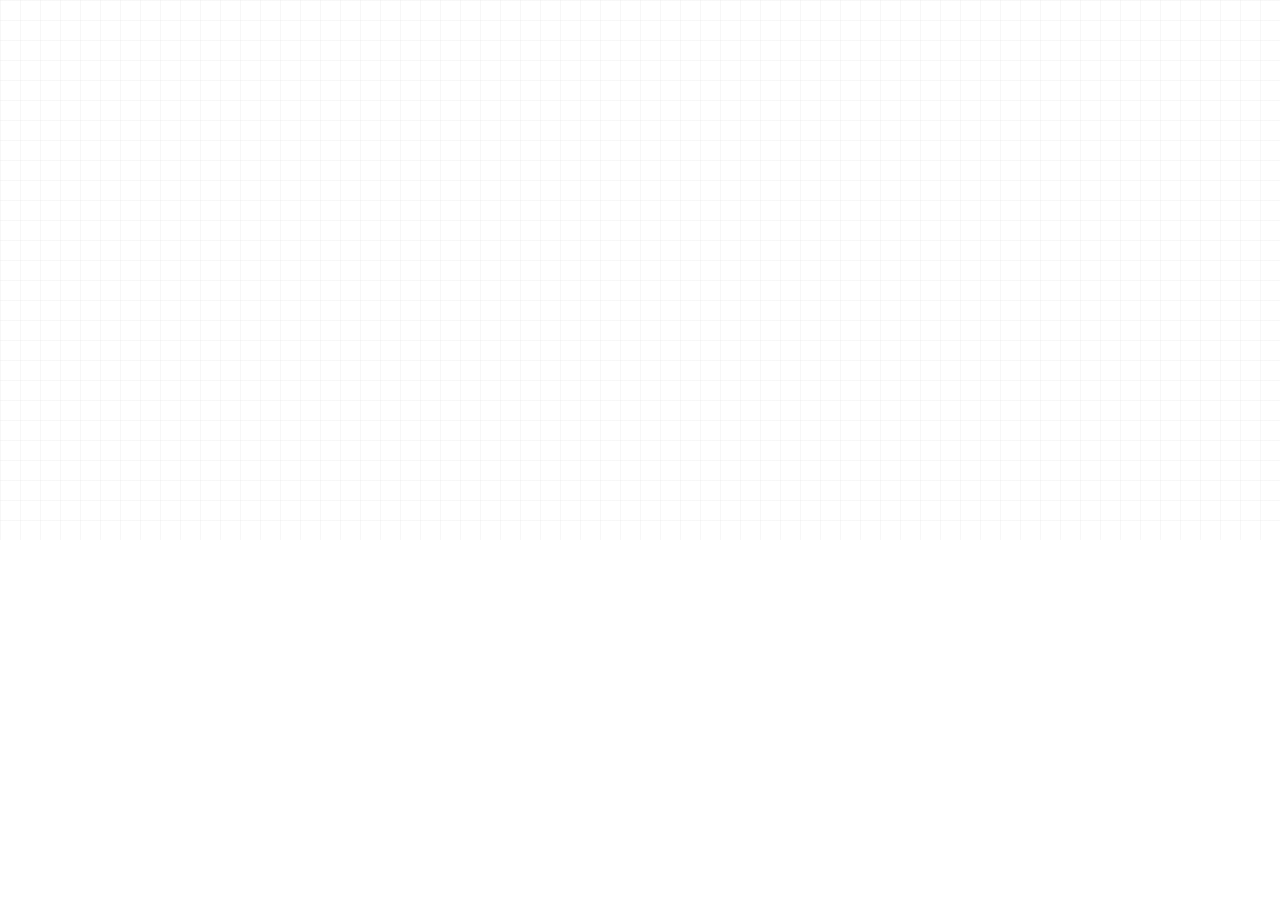
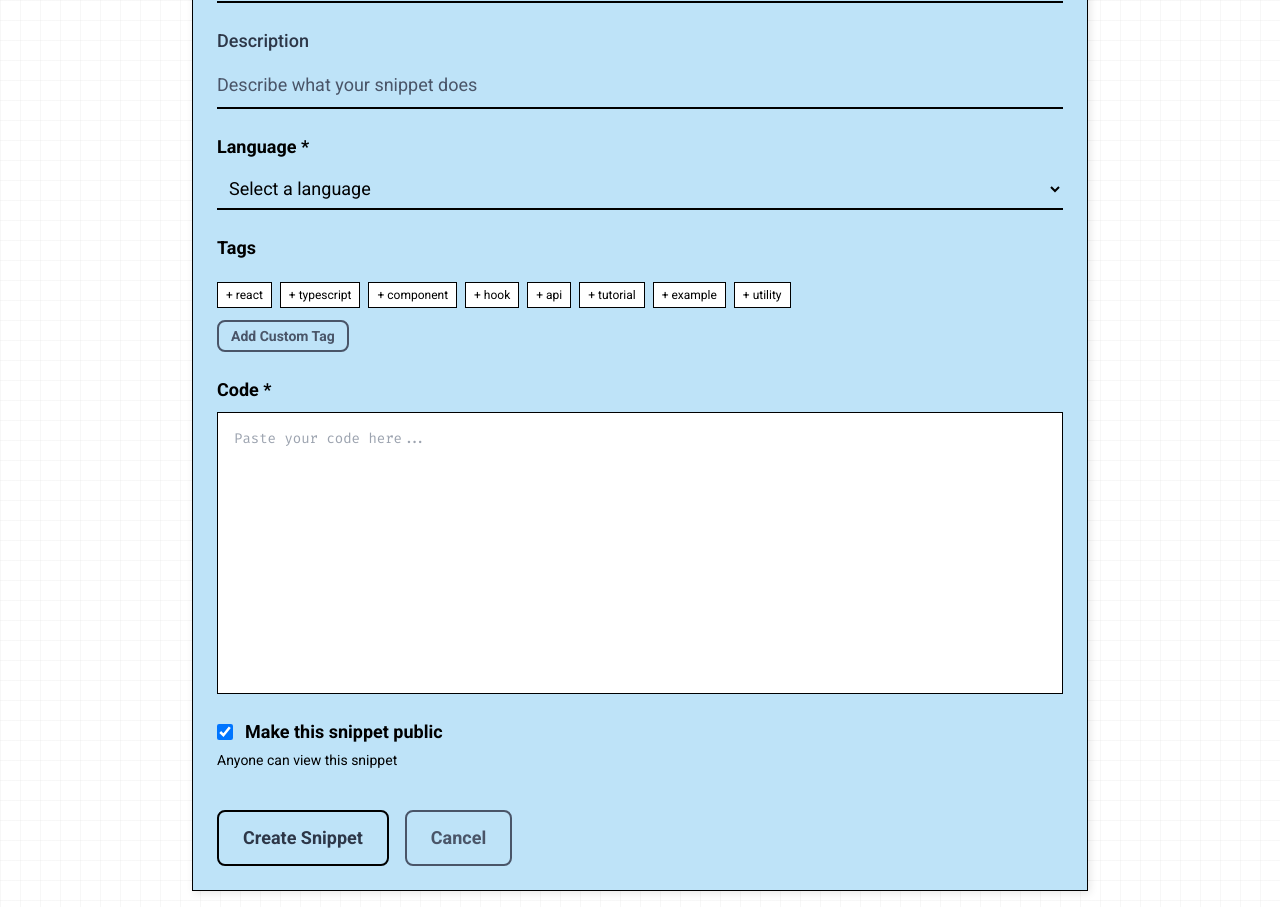
Before and after one commit to rtrevizo18/tecspacs, a React (Create React App) app in the folder frontend/: page /new in a window 1280 px wide. Shown: the part 260-1167 px from the top of the page. Before the commit the page ends 800 px from the top, so only its background shows below. Built offline with nearby package versions, Linux system fonts and the light colour scheme.

Commit message:
add:new snippet page

```diff
--- a/frontend/src/App.tsx
+++ b/frontend/src/App.tsx
@@ -4,6 +4,7 @@ import Navigation from "./components/Navigation";
 import Dashboard from "./pages/Dashboard";
 import ViewSnippet from "./pages/ViewSnippet";
 import UserProfile from "./pages/UserProfile";
+import NewSnippet from "./pages/NewSnippet";
 import AuthCarousel from "./components/AuthCarousel";
 
 function App() {
@@ -15,6 +16,7 @@ function App() {
           <Route path="/" element={<Dashboard />} />
           <Route path="/view/:id" element={<ViewSnippet />} />
           <Route path="/user/:uid" element={<UserProfile />} />
+          <Route path="/new" element={<NewSnippet />} />
           <Route path="/auth" element={<AuthCarousel />} />
           <Route path="/login" element={<AuthCarousel />} />
           <Route path="/register" element={<AuthCarousel />} />
--- a/frontend/src/components/Navigation.tsx
+++ b/frontend/src/components/Navigation.tsx
@@ -1,11 +1,12 @@
 import React, { useState } from "react";
-import { Link } from "react-router-dom";
+import { Link, useNavigate } from "react-router-dom";
 import OutlineButton from "./OutlineButton";
 import { getCurrentUser } from "../data/mockData";
 
 const Navigation: React.FC = () => {
   const [searchQuery, setSearchQuery] = useState("");
   const currentUser = getCurrentUser();
+  const navigate = useNavigate();
 
   return (
     <nav className="fixed top-0 left-0 right-0 bg-sketch-white border-b border-pen-black z-50 px-4 py-3">
@@ -32,10 +33,10 @@ const Navigation: React.FC = () => {
         <div className="flex items-center gap-6">
           {currentUser ? (
             <>
-              <OutlineButton size="small" onClick={() => {}}>
+              <OutlineButton size="small" onClick={() => navigate("/new")}>
                 New Snippet
               </OutlineButton>
-              <div className="flex items-center gap-2">
+              <Link to={`/user/${currentUser.id}`} className="flex items-center gap-2 hover:opacity-80 transition-opacity">
                 <div className="w-8 h-8 bg-sticky-default border border-pen-black rounded-full flex items-center justify-center">
                   <span className="text-sm font-bold">
                     {currentUser.name.charAt(0)}
@@ -44,14 +45,14 @@ const Navigation: React.FC = () => {
                 <span className="text-text-primary font-medium">
                   {currentUser.name}
                 </span>
-              </div>
+              </Link>
             </>
           ) : (
             <>
-              <OutlineButton size="small" onClick={() => {}}>
+              <OutlineButton size="small" onClick={() => navigate("/login")}>
                 Login
               </OutlineButton>
-              <OutlineButton size="small" onClick={() => {}}>
+              <OutlineButton size="small" onClick={() => navigate("/register")}>
                 Register
               </OutlineButton>
             </>
--- /dev/null
+++ b/frontend/src/pages/NewSnippet.tsx
@@ -0,0 +1,248 @@
+import React, { useState } from "react";
+import { useNavigate } from "react-router-dom";
+import StickyNote from "../components/StickyNote";
+import UnderlineInput from "../components/UnderlineInput";
+import OutlineButton from "../components/OutlineButton";
+import LanguageTag from "../components/LanguageTag";
+import { getCurrentUser } from "../data/mockData";
+
+const NewSnippet: React.FC = () => {
+  const navigate = useNavigate();
+  const currentUser = getCurrentUser();
+
+  const [title, setTitle] = useState("");
+  const [description, setDescription] = useState("");
+  const [code, setCode] = useState("");
+  const [language, setLanguage] = useState("");
+  const [tags, setTags] = useState<string[]>([]);
+  const [isPublic, setIsPublic] = useState(true);
+  const [newTag, setNewTag] = useState("");
+  const [showTagInput, setShowTagInput] = useState(false);
+
+  const commonLanguages = [
+    "javascript", "typescript", "python", "css", "html", "react",
+    "nodejs", "sql", "yaml", "json", "bash", "java", "go", "rust"
+  ];
+
+  const commonTags = [
+    "react", "typescript", "component", "hook", "api", "tutorial",
+    "example", "utility", "helper", "database", "frontend", "backend"
+  ];
+
+  const handleAddTag = (tag: string) => {
+    if (tag.trim() && !tags.includes(tag.trim())) {
+      setTags([...tags, tag.trim()]);
+    }
+    setNewTag("");
+    setShowTagInput(false);
+  };
+
+  const handleRemoveTag = (tagToRemove: string) => {
+    setTags(tags.filter(tag => tag !== tagToRemove));
+  };
+
+  const handleSubmit = (e: React.FormEvent) => {
+    e.preventDefault();
+    createSnippet();
+  };
+
+  const createSnippet = () => {
+    if (!currentUser) {
+      alert("Please log in to create snippets");
+      return;
+    }
+
+    if (!title.trim() || !code.trim() || !language.trim()) {
+      alert("Please fill in all required fields");
+      return;
+    }
+
+    const newSnippet = {
+      id: Math.random().toString(36).substr(2, 9),
+      title: title.trim(),
+      description: description.trim(),
+      code: code.trim(),
+      language: language.trim(),
+      tags: tags,
+      authorId: currentUser.id,
+      authorName: currentUser.name,
+      createdAt: new Date(),
+      updatedAt: new Date(),
+      isPublic: isPublic
+    };
+
+    console.log("New snippet created:", newSnippet);
+    navigate("/");
+  };
+
+  if (!currentUser) {
+    return (
+      <div className="min-h-screen p-4">
+        <div className="container mx-auto max-w-4xl pt-20">
+          <StickyNote variant="pink" className="text-center">
+            <h1 className="text-2xl font-bold text-pen-black mb-2">Authentication Required</h1>
+            <p className="text-accent">Please log in to create snippets.</p>
+          </StickyNote>
+        </div>
+      </div>
+    );
+  }
+
+  return (
+    <div className="min-h-screen p-4">
+      <div className="container mx-auto max-w-4xl pt-20">
+        <StickyNote variant="blue" size="large">
+          <h1 className="text-3xl font-bold text-pen-black mb-6">Create New Snippet</h1>
+
+          <form onSubmit={handleSubmit} className="space-y-6">
+            <div>
+              <UnderlineInput
+                label="Title *"
+                type="text"
+                placeholder="Enter snippet title"
+                value={title}
+                onChange={setTitle}
+              />
+            </div>
+
+            <div>
+              <UnderlineInput
+                label="Description"
+                type="text"
+                placeholder="Describe what your snippet does"
+                value={description}
+                onChange={setDescription}
+              />
+            </div>
+
+            <div>
+              <label className="block text-pen-black font-bold mb-2">Language *</label>
+              <select
+                value={language}
+                onChange={(e) => setLanguage(e.target.value)}
+                className="w-full p-2 border-b-2 border-pen-black bg-transparent text-pen-black focus:outline-none"
+              >
+                <option value="">Select a language</option>
+                {commonLanguages.map((lang) => (
+                  <option key={lang} value={lang}>
+                    {lang.charAt(0).toUpperCase() + lang.slice(1)}
+                  </option>
+                ))}
+              </select>
+            </div>
+
+            <div>
+              <label className="block text-pen-black font-bold mb-2">Tags</label>
+              <div className="flex flex-wrap gap-2 mb-3">
+                {tags.map((tag) => (
+                  <div key={tag} className="relative">
+                    <LanguageTag language={tag} />
+                    <button
+                      type="button"
+                      onClick={() => handleRemoveTag(tag)}
+                      className="absolute -top-1 -right-1 bg-red-500 text-white rounded-full w-4 h-4 flex items-center justify-center text-xs hover:bg-red-600"
+                    >
+                      ✕
+                    </button>
+                  </div>
+                ))}
+              </div>
+
+              <div className="flex flex-wrap gap-2 mb-3">
+                {commonTags.filter(tag => !tags.includes(tag)).slice(0, 8).map((tag) => (
+                  <button
+                    key={tag}
+                    type="button"
+                    onClick={() => handleAddTag(tag)}
+                    className="px-2 py-1 text-xs border border-pen-black bg-white hover:bg-gray-100 transition-colors"
+                  >
+                    + {tag}
+                  </button>
+                ))}
+              </div>
+
+              {showTagInput ? (
+                <div className="flex gap-2">
+                  <input
+                    type="text"
+                    value={newTag}
+                    onChange={(e) => setNewTag(e.target.value)}
+                    onKeyPress={(e) => e.key === 'Enter' && handleAddTag(newTag)}
+                    placeholder="Enter new tag"
+                    className="flex-1 p-2 border-b-2 border-pen-black bg-transparent focus:outline-none"
+                    autoFocus
+                  />
+                  <OutlineButton
+                    variant="primary"
+                    size="small"
+                    onClick={() => handleAddTag(newTag)}
+                  >
+                    Add
+                  </OutlineButton>
+                  <OutlineButton
+                    variant="secondary"
+                    size="small"
+                    onClick={() => setShowTagInput(false)}
+                  >
+                    Cancel
+                  </OutlineButton>
+                </div>
+              ) : (
+                <OutlineButton
+                  variant="secondary"
+                  size="small"
+                  onClick={() => setShowTagInput(true)}
+                >
+                  Add Custom Tag
+                </OutlineButton>
+              )}
+            </div>
+
+            <div>
+              <label className="block text-pen-black font-bold mb-2">Code *</label>
+              <div className="border border-pen-black bg-white">
+                <textarea
+                  value={code}
+                  onChange={(e) => setCode(e.target.value)}
+                  placeholder="Paste your code here..."
+                  className="w-full p-4 font-code text-sm resize-none border-none outline-none bg-transparent min-h-64"
+                  rows={12}
+                />
+              </div>
+            </div>
+
+            <div>
+              <label className="flex items-center gap-3 text-pen-black font-bold">
+                <input
+                  type="checkbox"
+                  checked={isPublic}
+                  onChange={(e) => setIsPublic(e.target.checked)}
+                  className="w-4 h-4"
+                />
+                Make this snippet public
+              </label>
+              <p className="text-sm text-accent mt-1">
+                {isPublic ? "Anyone can view this snippet" : "Only you can view this snippet"}
+              </p>
+            </div>
+
+            <div className="flex gap-4 pt-4">
+              <OutlineButton variant="primary" size="large" onClick={createSnippet}>
+                Create Snippet
+              </OutlineButton>
+              <OutlineButton
+                variant="secondary"
+                size="large"
+                onClick={() => navigate("/")}
+              >
+                Cancel
+              </OutlineButton>
+            </div>
+          </form>
+        </StickyNote>
+      </div>
+    </div>
+  );
+};
+
+export default NewSnippet;
--- a/frontend/src/pages/index.ts
+++ b/frontend/src/pages/index.ts
@@ -1,3 +1,4 @@
 export { default as Dashboard } from './Dashboard';
 export { default as ViewSnippet } from './ViewSnippet';
 export { default as UserProfile } from './UserProfile';
+export { default as NewSnippet } from './NewSnippet';
```
